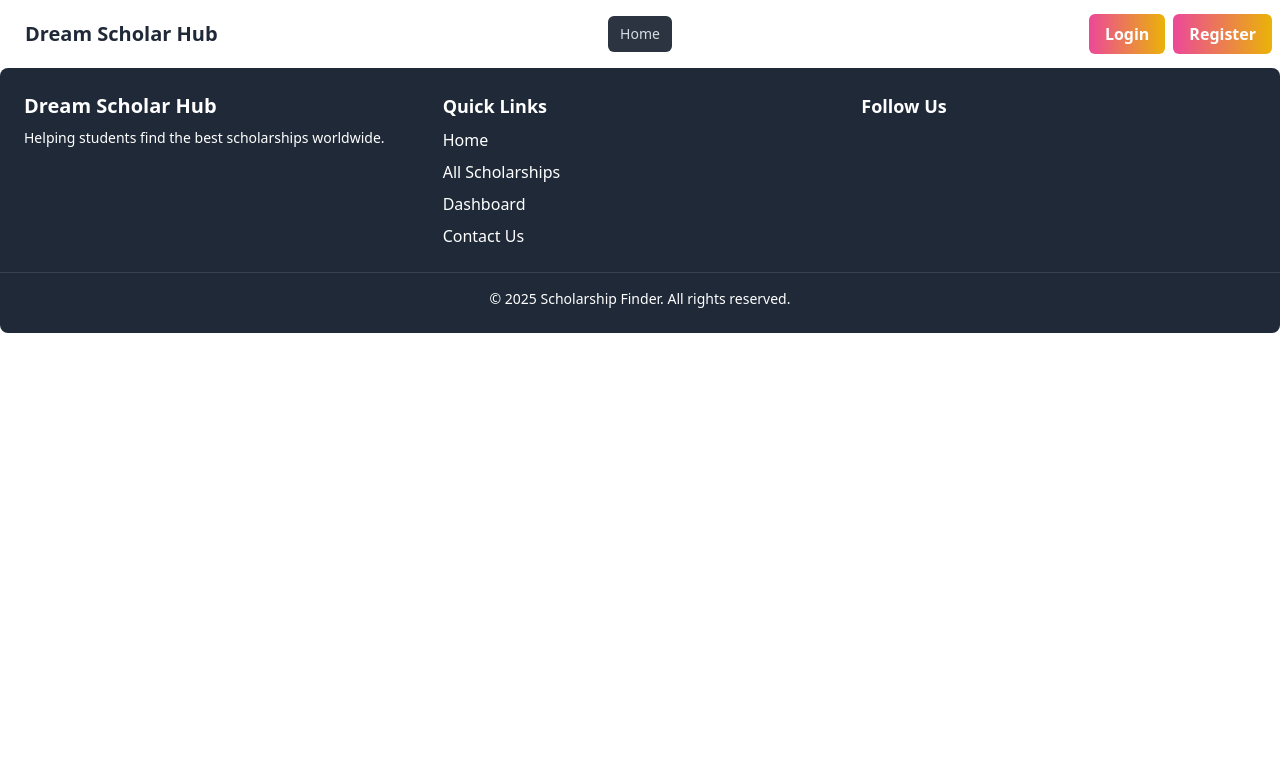
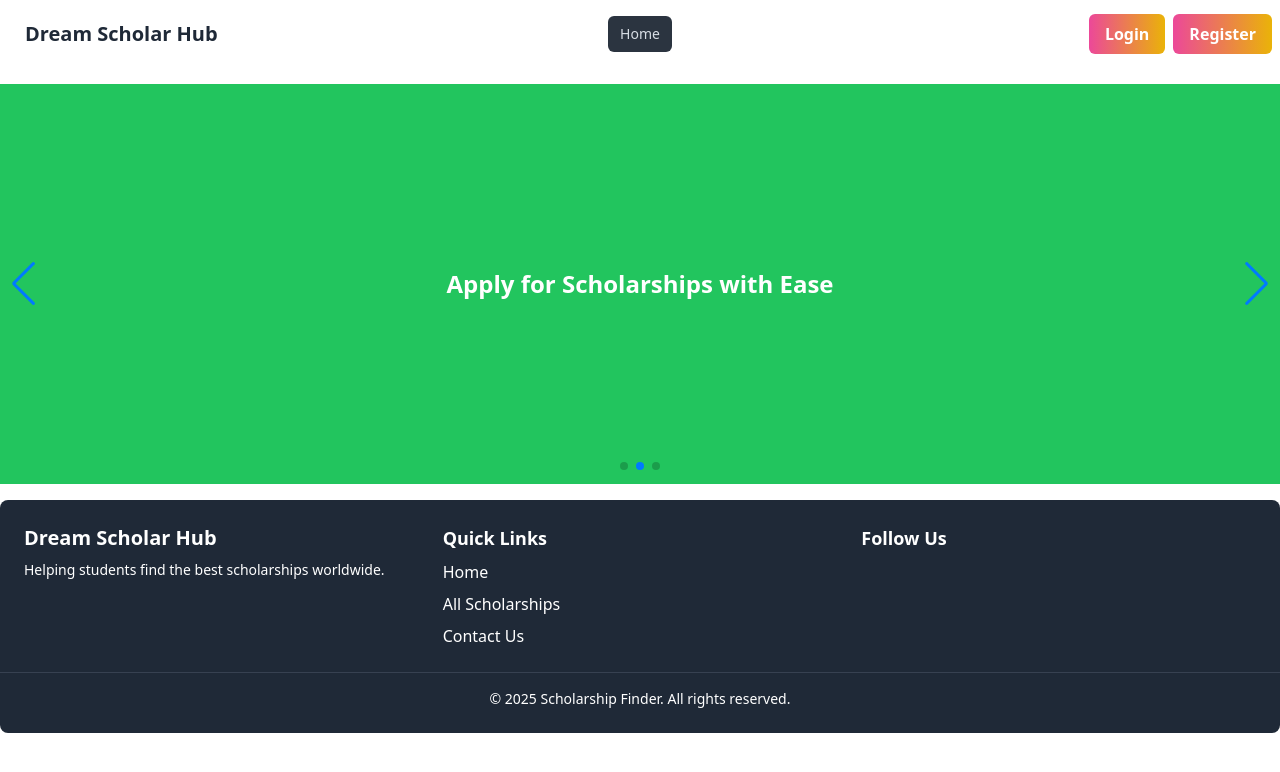
Before and after one commit to Shahadat1530/dream-scholar-client, a React (Vite) app: page / in a window 1280 px wide. Shown: the top 772 px of the page. Built offline with nearby package versions, Linux system fonts and the light colour scheme; no server answers.

Commit message:
banner added

```diff
--- a/package.json
+++ b/package.json
@@ -24,7 +24,8 @@
     "react-lottie": "^1.2.10",
     "react-router-dom": "^7.1.3",
     "sort-by": "^1.2.0",
-    "sweetalert2": "^11.17.2"
+    "sweetalert2": "^11.17.2",
+    "swiper": "^11.2.4"
   },
   "devDependencies": {
     "@eslint/js": "^9.17.0",
--- a/src/Routes/Routes.jsx
+++ b/src/Routes/Routes.jsx
@@ -12,6 +12,7 @@ import Details from "../components/Details";
 import ErrorPage from "../components/ErrorPage";
 import ApplicationForm from "../components/ApplicationForm";
 import PrivateRoute from "./PrivateRoute";
+import Home from "../pages/Home/Home";
 
 
 
@@ -20,6 +21,10 @@ const router = createBrowserRouter([
       path: "/",
       element: <MainLayout></MainLayout>,
       children: [
+        {
+          path: '/',
+          element: <Home></Home>
+        },
         {
           path: 'scholarships',
           element: <AllScholarships></AllScholarships>
--- a/src/pages/Home/Banner.jsx
+++ b/src/pages/Home/Banner.jsx
@@ -1,9 +1,43 @@
-import React from 'react';
+import React from "react";
+import { Swiper, SwiperSlide } from "swiper/react";
+import { Navigation, Pagination, Autoplay } from "swiper/modules";
+import "swiper/css";
+import "swiper/css/navigation";
+import "swiper/css/pagination";
 
 const Banner = () => {
     return (
-        <div>
+        <div className="w-full my-4">
+            <Swiper
+                modules={[Navigation, Pagination, Autoplay]}
+                spaceBetween={30}
+                slidesPerView={1}
+                navigation
+                pagination={{ clickable: true }}
+                autoplay={{ delay: 2000, disableOnInteraction: false }}
+                className="w-full h-[400px]"
+            >
+                {/* Slide 1 */}
+                <SwiperSlide>
+                    <div className="h-full flex items-center justify-center bg-blue-500 text-white text-2xl font-bold">
+                        Explore Top Scholarships Worldwide!
+                    </div>
+                </SwiperSlide>
 
+                {/* Slide 2 */}
+                <SwiperSlide>
+                    <div className="h-full flex items-center justify-center bg-green-500 text-white text-2xl font-bold">
+                        Apply for Scholarships with Ease
+                    </div>
+                </SwiperSlide>
+
+                {/* Slide 3 */}
+                <SwiperSlide>
+                    <div className="h-full flex items-center justify-center bg-purple-500 text-white text-2xl font-bold">
+                        Your Future Starts Here 🚀
+                    </div>
+                </SwiperSlide>
+            </Swiper>
         </div>
     );
 };
--- a/src/pages/Home/Home.jsx
+++ b/src/pages/Home/Home.jsx
@@ -1,9 +1,10 @@
 import React from 'react';
+import Banner from './Banner';
 
 const Home = () => {
     return (
         <div>
-
+            <Banner></Banner>
         </div>
     );
 };
--- a/src/pages/Shared/Footer.jsx
+++ b/src/pages/Shared/Footer.jsx
@@ -16,7 +16,6 @@ const Footer = () => {
           <ul className="mt-2 space-y-2">
             <li className="hover:underline">Home</li>
             <li className="hover:underline">All Scholarships</li>
-            <li className="hover:underline">Dashboard</li>
             <li className="hover:underline">Contact Us</li>
           </ul>
         </div>
```
Also changed, not shown: 2 other files (tests, documents, lock files or other folders).
